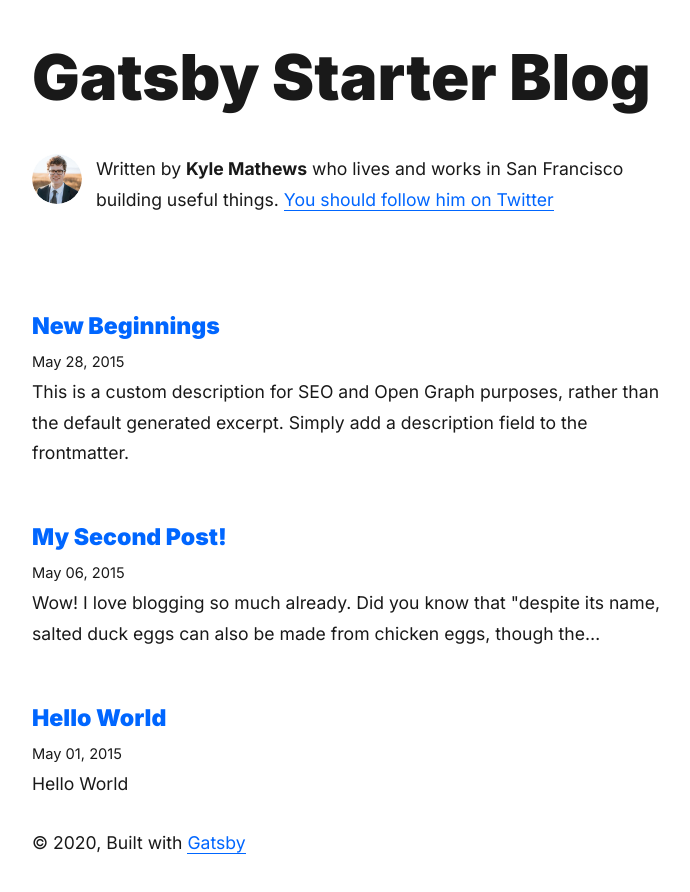
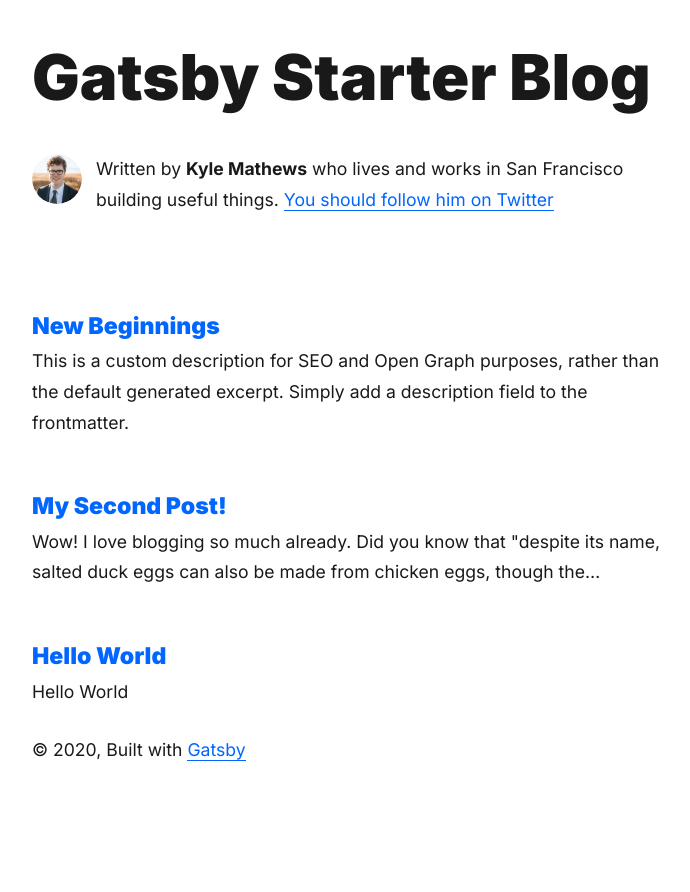
Before and after one commit to pzync/centropy, a Gatsby site: page / in a window 1280 px wide. Shown: the whole page, without its empty margins (293-983 px from the left). After the commit the page ends 808 px from the top, so only its background shows below. Built offline with nearby package versions, Linux system fonts and the light colour scheme; Gatsby itself is replaced by a stand-in of ours; some packages are replaced by stand-ins of ours.

Commit message:
commented out dates from index.tsx homepage

```diff
--- a/src/pages/index.tsx
+++ b/src/pages/index.tsx
@@ -52,7 +52,7 @@ const BlogIndex = ({ data, location }: PageProps<Data>) => {
                   {title}
                 </Link>
               </h3>
-              <small>{node.frontmatter.date}</small>
+              {/* <small>{node.frontmatter.date}</small> */}
             </header>
             <section>
               <p
```
